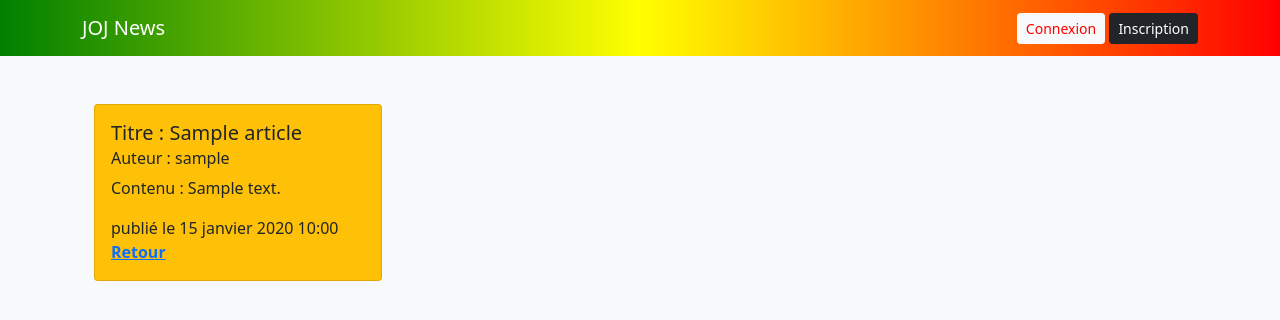
After one commit to amath114fam/JOJ_NEWS, a Django app: page /Article/1/ in a window 1280 px wide. The commit adds this page. Shown: the top 320 px of the page. Run offline with Django 5.2, Linux system fonts and the light colour scheme; tables that the repository leaves empty hold one stand-in row (values such as "Sample post").

Commit message:
liste article et details article

```diff
--- a/config/settings.py
+++ b/config/settings.py
@@ -107,7 +107,7 @@ AUTH_PASSWORD_VALIDATORS = [
 # Internationalization
 # https://docs.djangoproject.com/en/6.0/topics/i18n/
 
-LANGUAGE_CODE = 'en-us'
+LANGUAGE_CODE = 'fr'
 
 TIME_ZONE = 'UTC'
 
@@ -120,4 +120,7 @@ USE_TZ = True
 # https://docs.djangoproject.com/en/6.0/howto/static-files/
 
 STATIC_URL = 'static/'
+STATICFILES_DIRS = [
+    BASE_DIR / 'static/'
+]
 LOGIN_REDIRECT_URL = 'home'
--- a/news/urls.py
+++ b/news/urls.py
@@ -1,10 +1,13 @@
 from django.urls import path
 from .views import home, inscription
 from django.contrib.auth import views as auth_views
+from . import views
 
 urlpatterns = [
     path('', home, name='home'),
     path('inscription/', inscription, name='inscription'),
     path('connexion/', auth_views.LoginView.as_view(template_name='connexion.html'), name='connexion'),
     path('deconnexion/', auth_views.LogoutView.as_view(next_page='home'), name='deconnexion'),
+    path('liste/', views.liste_article , name='liste_article'),
+    path('Article/<int:id>/', views.detail_article , name='detail_article'),
 ]
--- a/news/views.py
+++ b/news/views.py
@@ -1,6 +1,7 @@
-from django.shortcuts import render, redirect
+from django.shortcuts import render, redirect, get_object_or_404
 from django.contrib.auth import login
 from .forms import InscriptionForm
+from .models import Article
 # Create your views here.
 
 def home(request):
@@ -20,3 +21,16 @@ def inscription(request):
         form = InscriptionForm()
 
     return render(request, 'inscription.html', {'form': form})
+def liste_article(request):
+    article = Article.objects.all()
+    context = {
+        'articles' : article
+    }
+    return render(request, 'Article/liste_article.html', context)
+
+def detail_article(request, id):
+    detail = get_object_or_404(Article, id=id)
+    context = {
+        'details' : detail
+    }
+    return render(request, 'Article/detail_article.html', context)
--- /dev/null
+++ b/static/css/style.css
@@ -0,0 +1,3 @@
+.connexion{
+    color: red;
+}
--- /dev/null
+++ b/templates/Article/detail_article.html
@@ -0,0 +1,15 @@
+{% extends 'base.html' %}
+
+{% block content %}
+<div class="container">
+    <div class="card bg-warning" style="width: 18rem;">
+        <div class="card-body">
+            <h5 class="card-title"> Titre : {{details.titre}} </h5>
+            <h6 class="card-subtitle mb-2 text-body-secondary">Auteur : {{details.auteur}}</h6>
+            <p class="card-text">Contenu : {{details.contenu}}</p>
+            <span> publié le {{details.date_creation}} </span>
+            <a href="{% url "liste_article" %}" class="card-link fw-bold">Retour</a>
+        </div>
+    </div>
+</div>
+{% endblock %}
--- a/templates/base.html
+++ b/templates/base.html
@@ -1,3 +1,4 @@
+{% load static %}
 <!DOCTYPE html>
 <html lang="fr">
 <head>
@@ -6,6 +7,8 @@
 
     <!-- Bootstrap -->
     <link href="https://cdn.jsdelivr.net/npm/bootstrap@5.0.2/dist/css/bootstrap.min.css" rel="stylesheet">
+
+    <link rel="stylesheet" href="{% static 'css/style.css' %}">
 
     <style>
         body {
@@ -44,7 +47,7 @@
                     <button type="submit" class="btn btn-light btn-sm">Déconnexion</button>
                 </form>
             {% else %}
-                <a href="{% url 'connexion' %}" class="btn btn-light btn-sm">Connexion</a>
+                <a href="{% url 'connexion' %}" class="btn btn-light btn-sm connexion">Connexion</a>
                 <a href="{% url 'inscription' %}" class="btn btn-dark btn-sm">Inscription</a>
             {% endif %}
         </div>
@@ -56,6 +59,5 @@
     {% block content %}
     {% endblock %}
 </div>
-
 </body>
 </html>
```
Also changed, not shown: templates/Article/liste_article.html (added, +15 -0 lines).
